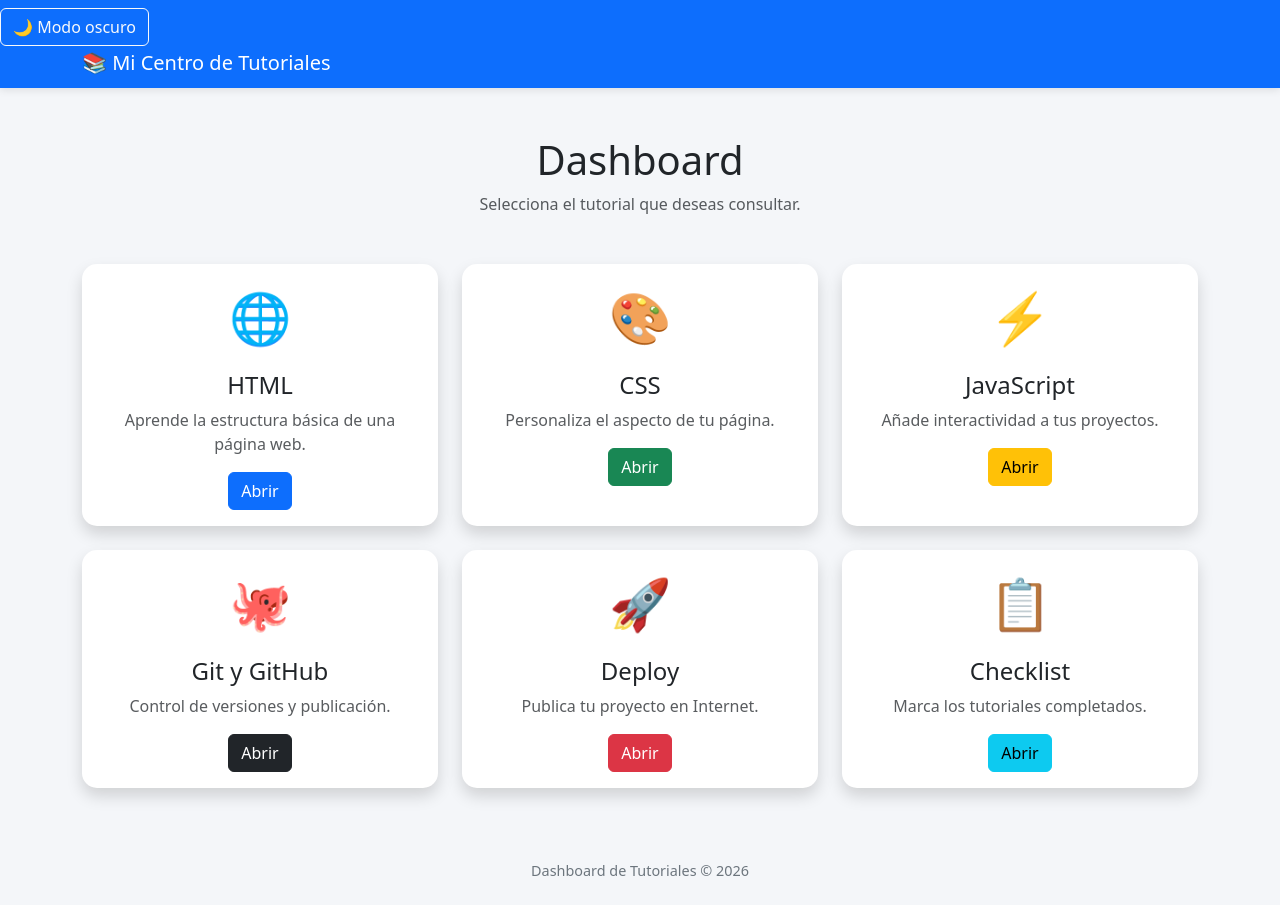
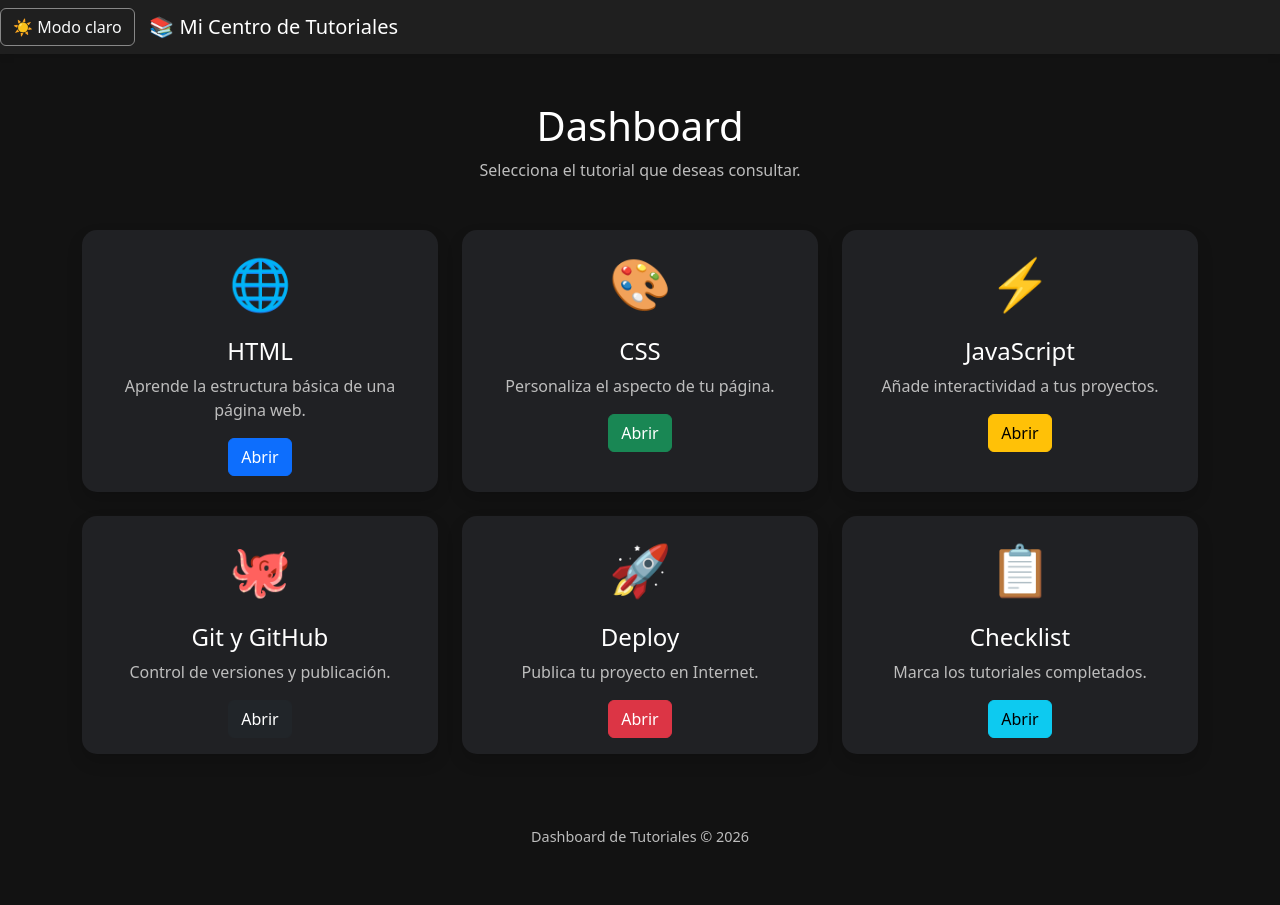
Before and after one commit to markiuu/markiuu.github.io, a plain HTML site: page index.html in a window 1280 px wide. Both pictures are taken after a click on the button "🌙 Modo oscuro". After the commit the page ends 871 px from the top, so only its background shows below. Drawn offline with nearby package versions, Linux system fonts and the light colour scheme.

Commit message:
Update index.html

```diff
--- a/index.html
+++ b/index.html
@@ -35,6 +35,39 @@ body{
 footer{
     color:#6c757d;
     font-size:.9rem;
+}
+    body,
+.card,
+.navbar{
+    transition: .3s;
+}
+
+/* Tema oscuro */
+
+.dark-mode{
+    background:#121212 !important;
+    color:white;
+}
+
+.dark-mode .navbar{
+    background:#1f1f1f !important;
+}
+
+.dark-mode .card{
+    background:#202124;
+    color:white;
+}
+
+.dark-mode .text-muted{
+    color:#bdbdbd !important;
+}
+
+.dark-mode footer{
+    color:#bdbdbd;
+}
+
+.dark-mode .btn-outline-light{
+    border-color:#888;
 }
 </style>
 
@@ -191,6 +224,36 @@ footer{
 <footer class="text-center py-4">
     Dashboard de Tutoriales © 2026
 </footer>
+<script>
 
+const boton = document.getElementById("modoOscuro");
+
+// Cargar preferencia guardada
+if(localStorage.getItem("tema") === "oscuro"){
+
+    document.body.classList.add("dark-mode");
+    boton.innerHTML = "☀️ Modo claro";
+
+}
+
+boton.addEventListener("click",()=>{
+
+    document.body.classList.toggle("dark-mode");
+
+    if(document.body.classList.contains("dark-mode")){
+
+        localStorage.setItem("tema","oscuro");
+        boton.innerHTML="☀️ Modo claro";
+
+    }else{
+
+        localStorage.setItem("tema","claro");
+        boton.innerHTML="🌙 Modo oscuro";
+
+    }
+
+});
+
+</script>
 </body>
 </html>
```
